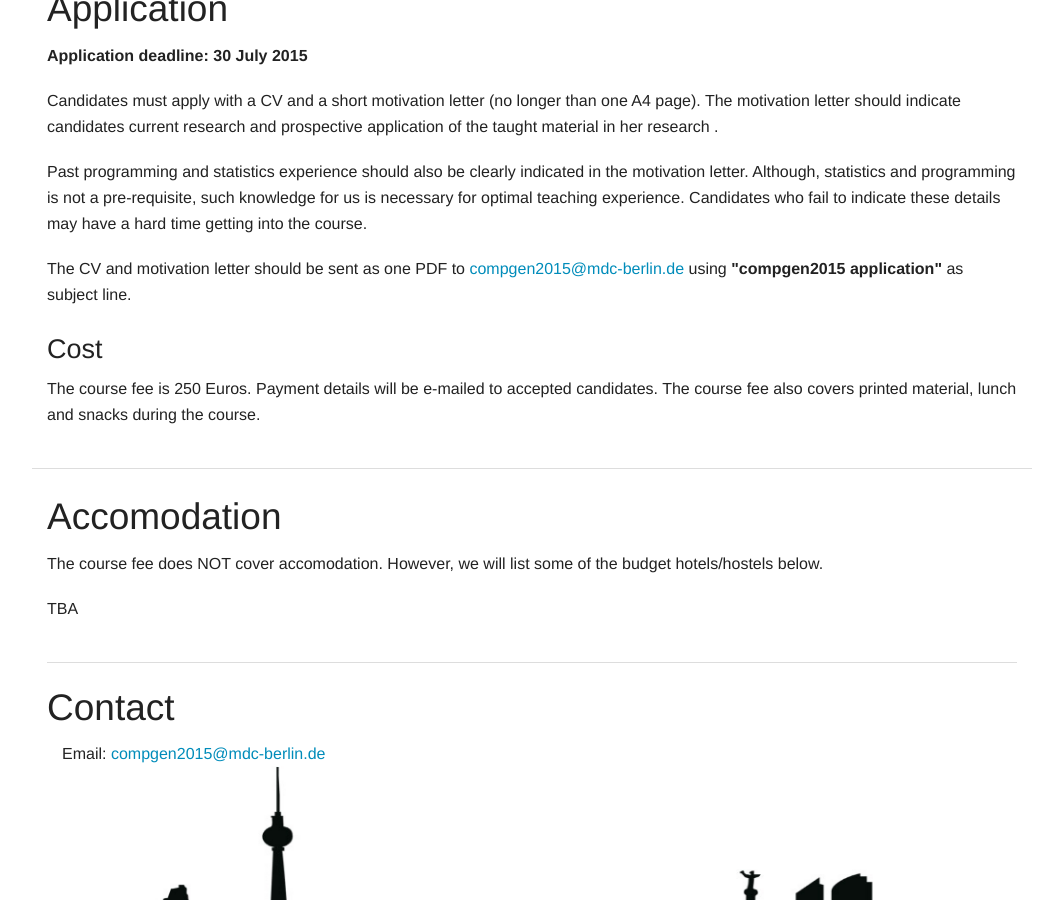
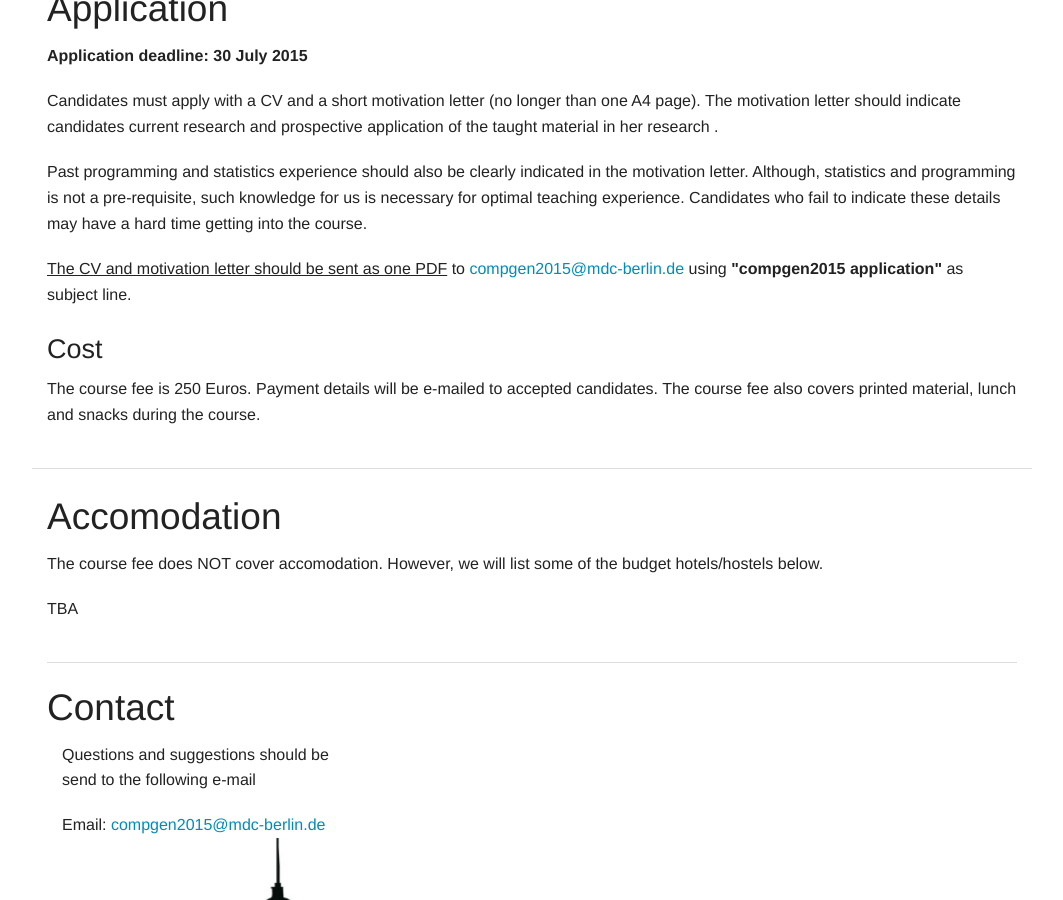
Before and after one commit to BIMSBbioinfo/compgen, a Jekyll site: the page 2015/index.html, which Jekyll copies as it is, in a window 1280 px wide and 900 px high, scrolled down 1420 px. Shown: the whole window, without its empty margins (108-1171 px from the left). Built offline with Jekyll 4.4.1, drawn with Linux system fonts in a browser that asks for light colours; nearby versions of some CDN libraries; library files that are not in the unit come from our copies.

Commit message:
Update index.html

```diff
--- a/2015/index.html
+++ b/2015/index.html
@@ -99,7 +99,7 @@
             Although, statistics and programming is not a pre-requisite, such knowledge for us is necessary for optimal teaching experience.
             Candidates who fail to indicate these details may have a hard time getting into the course.</p>
 
-             <p>The CV and motivation letter should be sent as one PDF to <a href="mailto:compgen2015@mdc-berlin.de">compgen2015@mdc-berlin.de</a> using <b>"compgen2015 application"</b> as subject line. </p>
+             <p><u>The CV and motivation letter should be sent as one PDF</u> to <a href="mailto:compgen2015@mdc-berlin.de">compgen2015@mdc-berlin.de</a> using <b>"compgen2015 application"</b> as subject line. </p>
         </div>
         <div class="large-12 columns">
           <h3 id="Cost">Cost</h3>
@@ -121,6 +121,7 @@
         <hr>
           <h2 id="contact">Contact</h2>
           <div class="large-4 columns">
+          <p>Questions and suggestions should be send to the following e-mail</p>
             Email: <a href="mailto:compgen2015@mdc-berlin.de">compgen2015@mdc-berlin.de</a>
           </div>
       </div>
```
